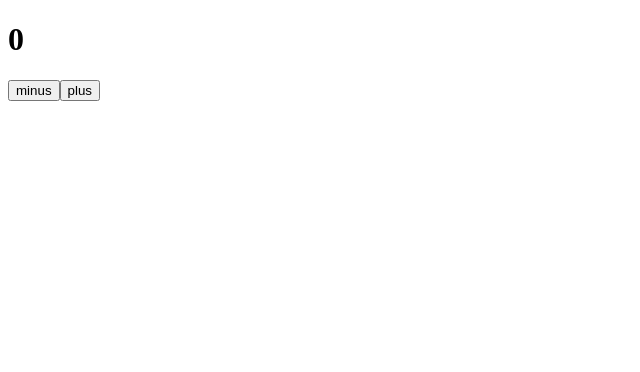
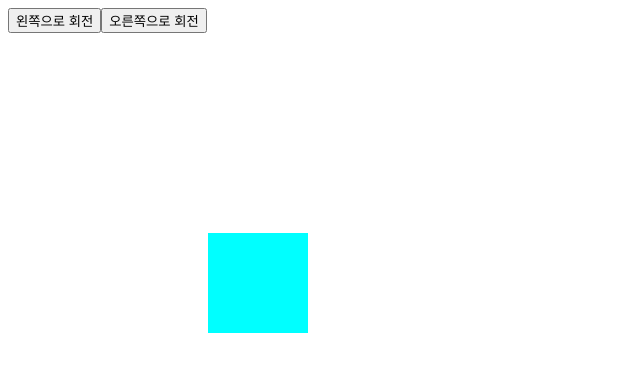
Before and after one commit to Jinkyo-09/react-first, a React (Create React App) app: page /#/ in a window 1280 px wide. Shown: the top 372 px of the page, without its empty margins (0-640 px from the left). Built offline with nearby package versions, Linux system fonts and the light colour scheme.

Commit message:
좌우 버튼 클릭시 박스 회전 모션

```diff
--- a/src/App.jsx
+++ b/src/App.jsx
@@ -1,26 +1,18 @@
+import { useState } from 'react';
 import List from './components/List';
 import Footer from './components/footer';
 import Header from './components/header.jsx';
 import Popup from './components/popup';
 import './style.scss';
 
-import { useState } from 'react';
-
 function App() {
-	console.log('app');
-	//const [상태값, 상태변경전용함수] = useState(초기값);
-	//리액트 컴포넌트는 state값이 state변경함수로 변경되야지만 컴포넌트가 재랜더링됨
-	//숫자를 증가, 감소 시킬때 전위증감 연산자를 써야지만 해당 랜더링 사이클에서 바로 값이 변경되면서 다음번 렌더링에 반영
-	//state에 담기는 값이 바뀔 때에만 화면의 갱신이 일어나기 때문에 state에 담기는 데이터만 관리하면 되므로 유지보수가 편함
-	let [Num, setNum] = useState(0);
-	console.log(Num);
+	const [Degree, setDegree] = useState(0);
 
 	return (
 		<>
-			<h1>{Num}</h1>
-
-			<button onClick={() => setNum(--Num)}>minus</button>
-			<button onClick={() => setNum(++Num)}>plus</button>
+			<button onClick={() => setDegree(Degree - 45)}>왼쪽으로 회전</button>
+			<button onClick={() => setDegree(Degree + 45)}>오른쪽으로 회전</button>
+			<article style={{ transform: `rotate(${Degree}deg)` }}></article>
 		</>
 	);
 }
--- a/src/style.scss
+++ b/src/style.scss
@@ -1,3 +1,7 @@
-.title {
-	color: pink;
+article {
+	width: 100px;
+	height: 100px;
+	background-color: aqua;
+	margin: 200px;
+	transition: 0.5s;
 }
```
